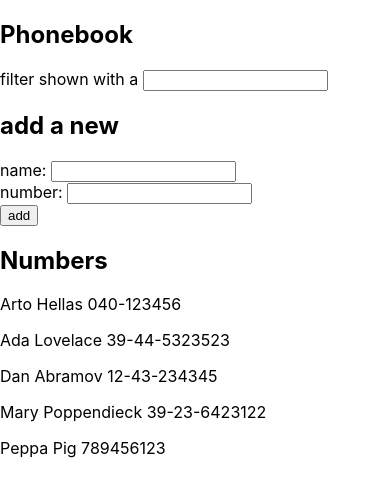
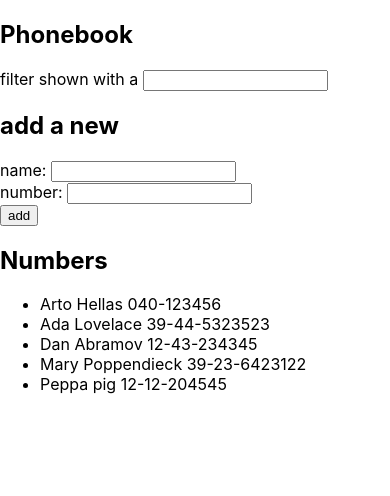
Before and after one commit to eugeniosanchezcrespillo/fullstackopen, a React (Create React App) app in the folder part2/phonebook/: page / in a window 390 px wide. Shown: the top 496 px of the page. Built offline with nearby package versions, Linux system fonts and the light colour scheme; data requests are answered from the project's data file; the HTML template or start-up script is replaced by a standard one.

Commit message:
2.16: Phonebook step8

```diff
--- a/part2/phonebook/db.json
+++ b/part2/phonebook/db.json
@@ -21,8 +21,8 @@
       "id": 4
     },
     {
-      "name": "Peppa Pig",
-      "number": "789456123",
+      "name": "Peppa pig",
+      "number": "12-12-204545",
       "id": 5
     }
   ]
--- a/part2/phonebook/src/App.js
+++ b/part2/phonebook/src/App.js
@@ -2,7 +2,7 @@ import React, { useState, useEffect } from 'react';
 import ShowPeople from './Components/ShowPeople';
 import Filter from './Components/Filter';
 import PersonForm from './Components/PersonForm';
-import axios from 'axios';
+import personService from './Services/persons';
 
 const App = () => {
   /* const [persons, setPersons] = useState([
@@ -17,14 +17,12 @@ const App = () => {
   const [newNumber, setNewNumber] = useState('');
   const [newSearch, setNewSearch] = useState('');
 
-  const hook = () => {
-    axios.get('http://localhost:3001/persons').then((response) => {
-      setPersons(response.data);
-      console.log(response.data);
+  useEffect(() => {
+    personService.getAll().then((response) => {
+      setPersons(response);
+      console.log(response);
     });
-  };
-
-  useEffect(hook, []);
+  }, []);
 
   const handleSearch = (event) => setNewSearch(event.target.value);
   const handlePersonChange = (event) => setNewName(event.target.value);
@@ -41,15 +39,20 @@ const App = () => {
         name: newName,
         number: newNumber,
       };
-      axios
-        .post('http://localhost:3001/persons', personObject)
-        .then((response) => {
-          setPersons(persons.concat(response.personObject));
-          setNewName('');
-          setNewNumber('');
-        });
+
+      personService.create(personObject).then((personObject) => {
+        setPersons(persons.concat(personObject));
+        setNewName('');
+        setNewNumber('');
+      });
     }
   };
+
+  const filtered = newSearch
+    ? persons.filter((person) =>
+        person.name.toLowerCase().includes(newSearch.trim().toLowerCase())
+      )
+    : persons;
 
   return (
     <div>
@@ -68,7 +71,7 @@ const App = () => {
       />
 
       <h2>Numbers</h2>
-      <ShowPeople persons={persons} newSearch={newSearch} />
+      <ShowPeople persons={filtered} />
     </div>
   );
 };
--- a/part2/phonebook/src/Components/ShowPeople.js
+++ b/part2/phonebook/src/Components/ShowPeople.js
@@ -2,24 +2,23 @@ import React from 'react';
 
 const ShowPerson = ({ name, number }) => {
   return (
-    <p key={name}>
+    <>
       {name} {number}
-    </p>
+    </>
   );
 };
 
-const ShowPeople = ({ persons, newSearch }) => {
-  const filtered = newSearch
-    ? persons.filter((person) =>
-        person.name.toLowerCase().includes(newSearch.trim().toLowerCase())
-      )
-    : persons;
-
+const ShowPeople = ({ persons }) => {
+  console.log('error persons', persons);
   return (
     <div>
-      {filtered.map((person) => (
-        <ShowPerson name={person.name} number={person.number} />
-      ))}
+      <ul>
+        {persons.map((item, i) => (
+          <li key={i}>
+            <ShowPerson name={item.name} number={item.number} />
+          </li>
+        ))}
+      </ul>
     </div>
   );
 };
--- /dev/null
+++ b/part2/phonebook/src/Services/persons.js
@@ -0,0 +1,23 @@
+import axios from 'axios';
+const baseUrl = 'http://localhost:3001/persons';
+
+const getAll = () => {
+  const request = axios.get(baseUrl);
+  return request.then((response) => response.data);
+};
+
+const create = (newObject) => {
+  const request = axios.post(baseUrl, newObject);
+  return request.then((response) => response.data);
+};
+
+const update = (id, newObject) => {
+  const request = axios.put(`${baseUrl}/${id}`, newObject);
+  return request.then((response) => response.data);
+};
+
+export default {
+  getAll,
+  create,
+  update,
+};
```
Also changed, not shown: part2/phonebook/src/components/Note.js (added, +7 -0 lines).
